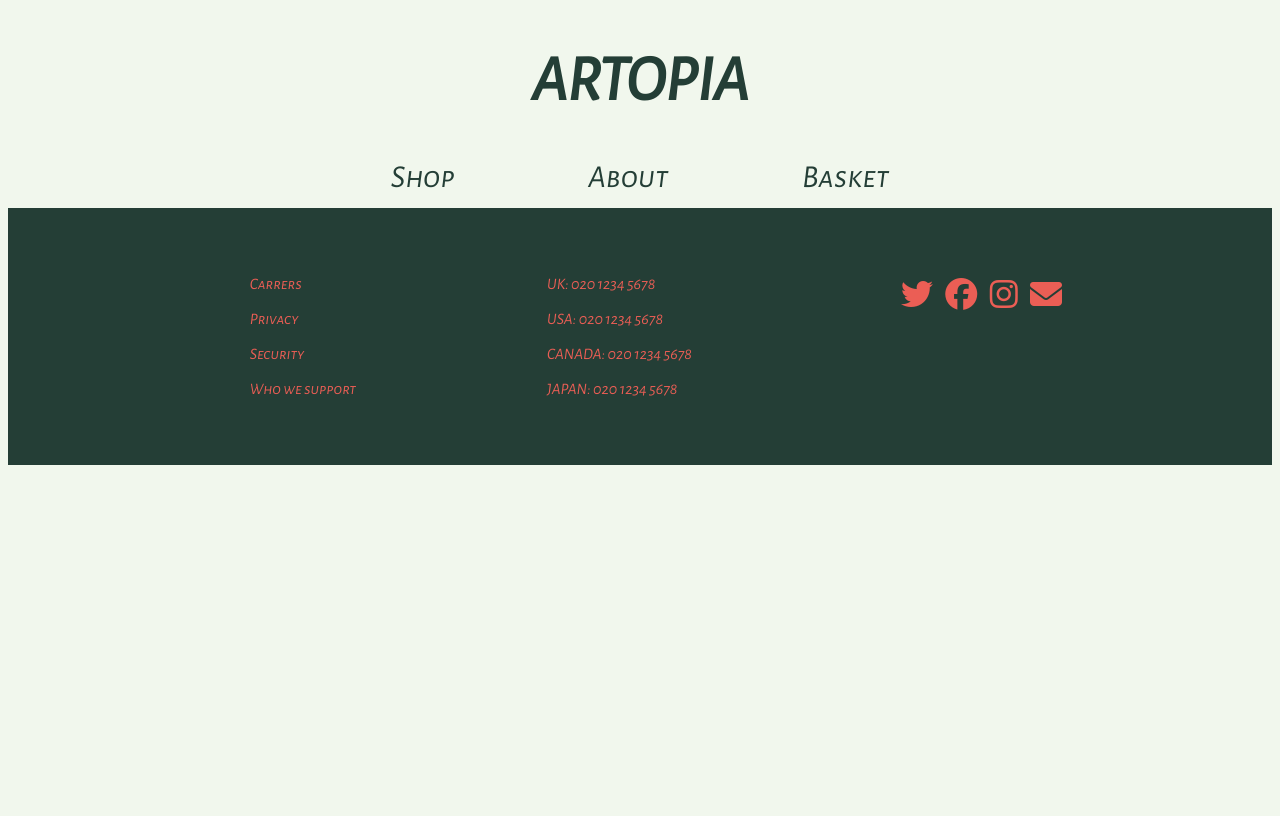
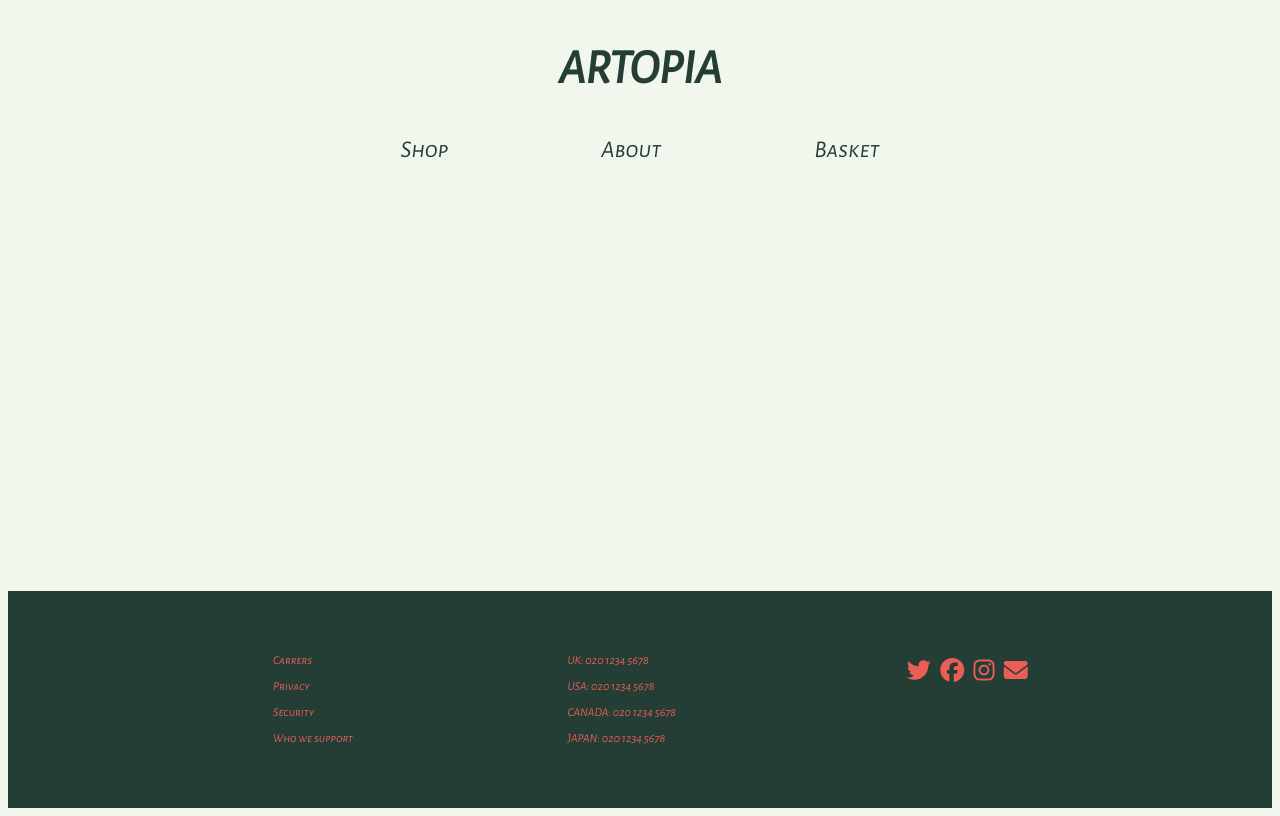
Before and after one commit to sebastianmariani/ArtForEveryone, a Vue app: page /showroom in a window 1280 px wide. Built offline with nearby package versions, Linux system fonts and the light colour scheme.

Commit message:
fixing footer to the bottom

```diff
--- a/src/App.vue
+++ b/src/App.vue
@@ -1,10 +1,12 @@
 <template>
   <div class="app">
-    <router-link to="/" id="backHome"><h1 id="title">ARTOPIA</h1></router-link>
-      <app-navbar></app-navbar>
-      <transition name="view">
-        <router-view></router-view>
-      </transition>
+    <div id="view" >
+      <router-link to="/" id="backHome"><h1 id="title">ARTOPIA</h1></router-link>
+        <app-navbar></app-navbar>
+        <transition name="view">
+          <router-view></router-view>
+        </transition>
+    </div>
       <app-contacts></app-contacts>
   </div>
 </template>
@@ -22,18 +24,24 @@ export default {
 </script>
 
 <style>
+  .app {
+    display: flex;
+    flex-direction: column;
+    min-height: 100vh;
+    justify-content: space-between;
+  }
   #title {
     text-align: center;
     margin-bottom: 2%;
     color:#243e36;
-    font-size: 2.5em;
+    font-size: 2em;
   }
   #backHome {
     text-decoration: none;
   }
   body {
     background-color:#f1f7ed;
-    font-size: 2em;
+    font-size: 1.5em;
     font-family: 'Alegreya Sans SC', sans-serif;
     font-weight: 400;
   }
@@ -59,11 +67,6 @@ export default {
     opacity: 1;
     transform: translateY(100px);
   }
-  @media only screen and (max-width: 1350px) {
-    #title {
-      font-size: 2em;
-    }
-  }
   @media only screen and (max-width: 1000px) {
     #title {
       font-size: 1.5em;
--- a/src/views/showroom.vue
+++ b/src/views/showroom.vue
@@ -4,7 +4,7 @@
             <div class="setting">
                 <h1>{{ item.name }}</h1>
                 <h3>Choose a room:</h3>
-                <div v-for=" (room, idx) in rooms" :key="idx" id="roomSelection">
+                <div v-for=" (room, id) in rooms" :key="id" id="roomSelection">
                     <img id="roomSelector" :src="room.roomview" @click="showRoom(room)">
                     <p>{{ room.name }}</p>
                     <br>
@@ -18,10 +18,10 @@
                 </div>
                 <div class="forniture">
                     <transition name="slideIn">
-                       <div v-for=" room in roomToShow" :key="room" class="setForniture">
-                           <img  class="left" :id="room.space1" :src="room.forniture1">
-                           <img  class="left" :id="room.space2" :src="room.forniture2">
-                       </div>
+                    <div v-for=" room in roomToShow" :key="room" class="setForniture">
+                        <img  class="left" :id="room.space1" :src="room.forniture1">
+                        <img  class="left" :id="room.space2" :src="room.forniture2">
+                    </div>
                     </transition>
                 </div>
             </div>
@@ -59,6 +59,7 @@ export default {
             'forSale',
             'painting'
         ]),
+
     },
     methods: {
         showRoom(room) {
@@ -67,7 +68,26 @@ export default {
                 this.roomToShow.push(room);
             }, 100)
         }
-    }
+    },
+    // beforeMount() {
+    //     var i = 0
+
+    //     let imageObj = new Image();
+    //     let images = new Array();
+    //     images[0] = sofa
+    //     images[1] = lamp
+    //     images[2] = table
+    //     images[3] = cabinet
+    //     images[4] = chair
+    //     images[5] = sidetable
+    //     images[6] = livingroom
+    //     images[7] = diningroom
+    //     images[8] = lounge
+
+    //     for (i=0; i<=8; i++){
+    //         imageObj.src=images[i]
+    //     }
+    // }
 }
 </script>
 
```
